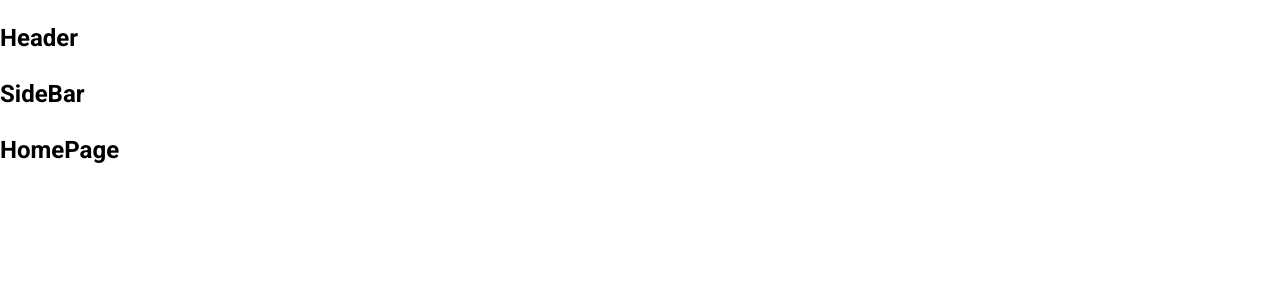
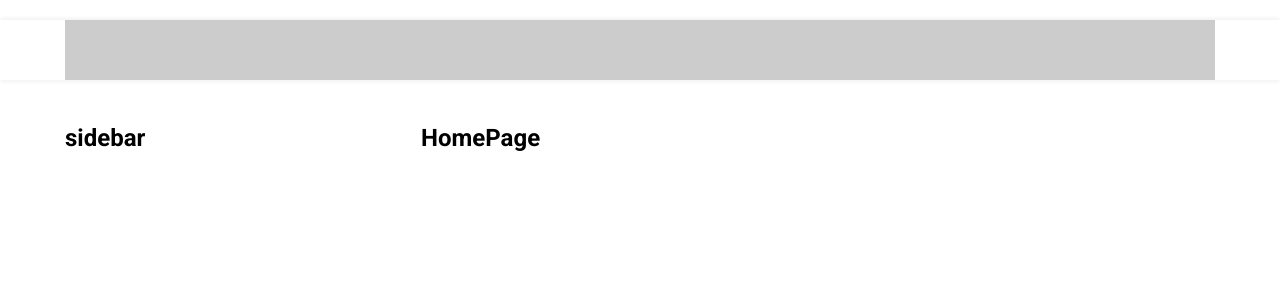
Before and after one commit to CrissNguyenKhanh/TikTokVN-UI, a React (Create React App) app: page / in a window 1280 px wide. Shown: the top 300 px of the page. Built offline with nearby package versions, Linux system fonts and the light colour scheme.

Commit message:
LayoutDefault

```diff
--- a/package.json
+++ b/package.json
@@ -7,6 +7,7 @@
     "@testing-library/jest-dom": "^6.6.3",
     "@testing-library/react": "^16.3.0",
     "@testing-library/user-event": "^13.5.0",
+    "classnames": "^2.5.1",
     "customize-cra": "^1.0.0",
     "normalize.css": "^8.0.1",
     "react": "^19.1.0",
--- a/src/Components/GlobalStyles/GlobalStyle.scss
+++ b/src/Components/GlobalStyles/GlobalStyle.scss
@@ -3,12 +3,16 @@
 
 :root {
     --primary: #fe2c55;
+    --default-layout-header-high: 60px;
+    --default-layout-width: 1150px;
 }
-*{
+* {
     box-sizing: border-box;
 }
 
 html {
+    margin: 0;
+    padding: 0;
     font-size: 62.5%;
 }
 
--- /dev/null
+++ b/src/Layout/Components/Header/header.module.scss
@@ -0,0 +1,13 @@
+.wrapper {
+    width: 100%;
+    height: var(--default-layout-header-high, 60px);
+    box-shadow: 0 -2px 4px rgba(0, 0, 0, 0.05), /* bóng trên */ 0 2px 4px rgba(0, 0, 0, 0.05); /* bóng dưới */
+    display: flex;
+    justify-content: center;
+}
+
+.inner {
+    height: 100%;
+    width: var(--default-layout-width, 1150px);
+    background-color: #ccc;
+}
--- a/src/Layout/Components/Header/index.js
+++ b/src/Layout/Components/Header/index.js
@@ -1,4 +1,15 @@
+import classNames from 'classnames/bind';
+import styles from './header.module.scss';
+
+const cx = classNames.bind(styles);
+
 function Header() {
-    return <h2>Header</h2>;
+    return (
+        <h2 className={cx('wrapper')}>
+            <div className={cx('inner')}>
+
+            </div>
+        </h2>
+    );
 }
 export default Header;
--- a/src/Layout/DefaultLayout/SiderBar/index.js
+++ b/src/Layout/DefaultLayout/SiderBar/index.js
@@ -1,4 +1,12 @@
+import styles from './sidebar.module.scss';
+import classNames from 'classnames/bind';
+
+const cx = classNames.bind(styles);
 function SideBar() {
-    return <h2>SideBar</h2>;
+    return (
+        <aside className={cx('wrapper')}>
+            <h2>sidebar</h2>
+        </aside>
+    );
 }
 export default SideBar;
--- /dev/null
+++ b/src/Layout/DefaultLayout/SiderBar/sidebar.module.scss
@@ -0,0 +1,3 @@
+.wrapper{
+    width: 356px;
+}
--- /dev/null
+++ b/src/Layout/DefaultLayout/defaultlayout.module.scss
@@ -0,0 +1,13 @@
+.wrapper {
+    display: flex;
+    flex-direction: column;
+    align-items: center;
+}
+.container {
+    width: var(--default-layout-width, 1150px);
+    display: flex;
+}
+.content {
+    flex: 1;
+    min-height: 1000px;
+}
--- a/src/Layout/DefaultLayout/index.js
+++ b/src/Layout/DefaultLayout/index.js
@@ -1,12 +1,17 @@
+import classNames from 'classnames/bind';
+import styles from './defaultlayout.module.scss';
 import Header from '../Components/Header';
 import SideBar from './SiderBar';
+
+const cx = classNames.bind(styles);
+
 function DefaultLayout({ children }) {
     return (
-        <div>
+        <div className={cx('wrapper')}>
             <Header />
-            <div className="container">
+            <div className={cx('container')}>
                 <SideBar />
-                <div className="content">{children}</div>
+                <div className={cx('content')}>{children}</div>
             </div>
         </div>
     );
```
Also changed, not shown: 1 other file (tests, documents, lock files or other folders).
